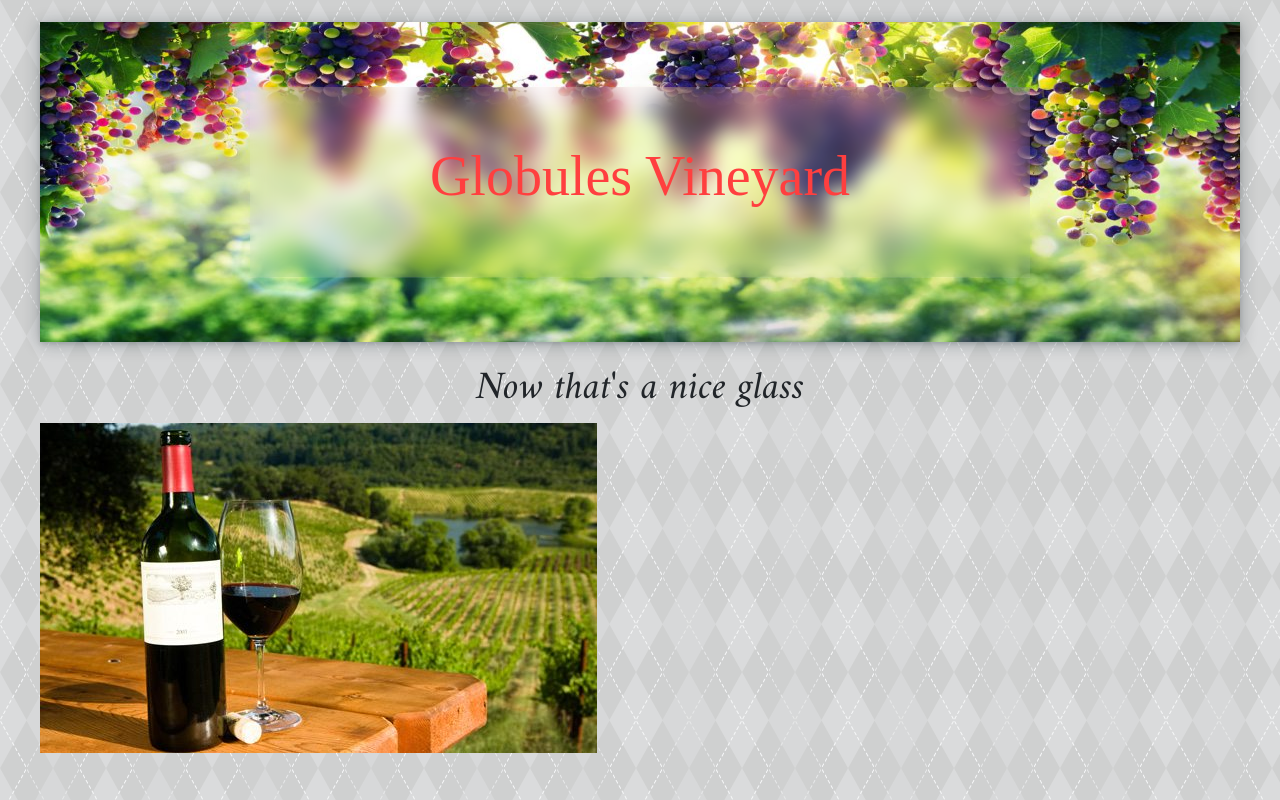
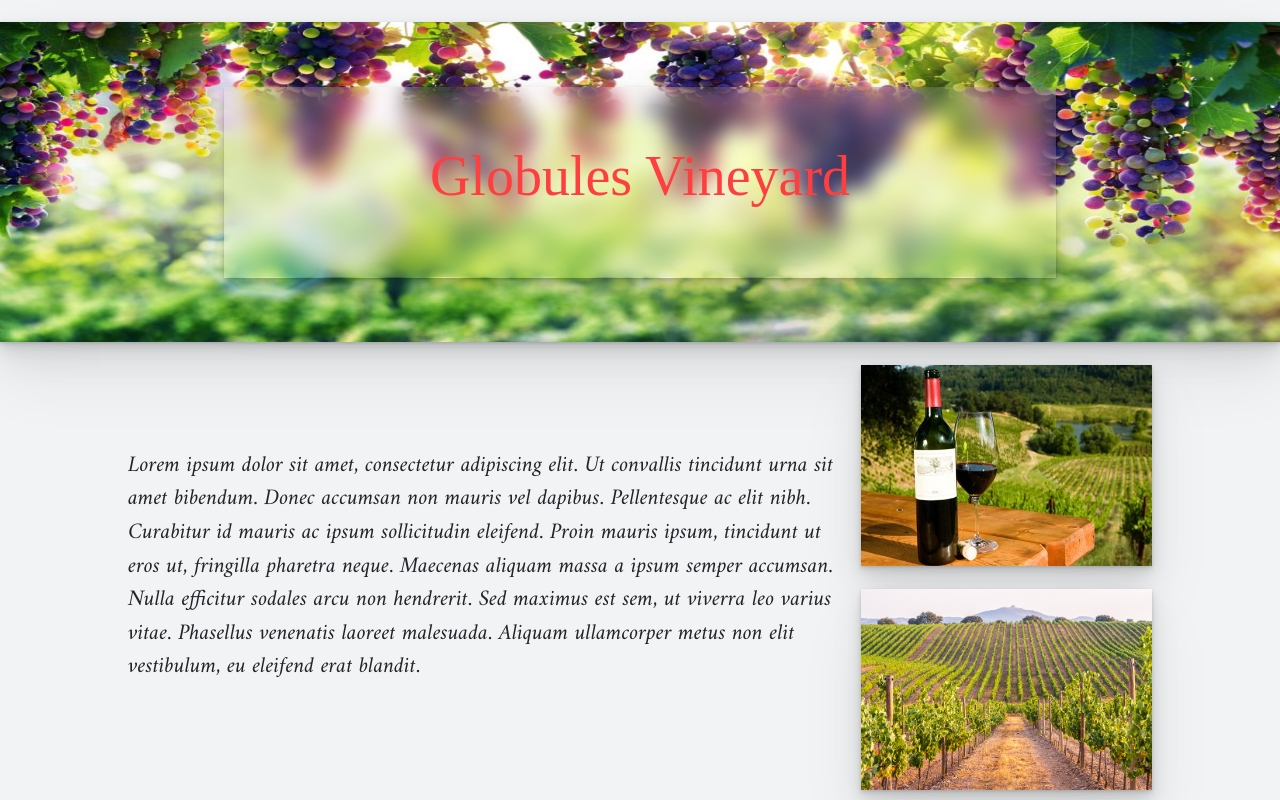
Before and after one commit to Yummy275/design-prac, a React (Create React App) app: page / in a window 1280 px wide. Built offline with nearby package versions, Linux system fonts and the light colour scheme; a web font is replaced by a local one.

Commit message:
intro area done

```diff
--- a/src/App.css
+++ b/src/App.css
@@ -1,6 +1,6 @@
 html,
 body {
     height: 100vh;
-    background-image: url('./images/white-bg.png');
+    background-color: #f2f3f4;
     font-family: 'Amiri', serif;
 }
--- a/src/App.js
+++ b/src/App.js
@@ -7,9 +7,8 @@ import Intro from './components/Intro';
 function App() {
     return (
         <div className="App">
-            <Container style={{ maxWidth: '1200px', padding: '1rem 0 0 0' }}>
+            <Container style={{ maxWidth: '1400px', padding: '1rem 0 0 0' }}>
                 <Header></Header>
-                <h3 className="text-center">Now that's a nice glass</h3>
                 <Intro></Intro>
             </Container>
         </div>
--- a/src/components/Header.js
+++ b/src/components/Header.js
@@ -2,8 +2,8 @@ import React from 'react';
 import styles from './Header.module.css';
 const Header = () => {
     return (
-        <div className={styles.headerCon}>
-            <div className={styles.words}>
+        <div className={`${styles.headerCon} stdBoxShadow`}>
+            <div className={`${styles.words} stdBoxShadow`}>
                 <h1 style={{ color: '#ff3f3f', fontFamily: 'Charm, cursive' }}>
                     Globules Vineyard
                 </h1>
--- a/src/components/Header.module.css
+++ b/src/components/Header.module.css
@@ -6,8 +6,6 @@
     align-items: center;
     background-image: url('../images/vineyard-head.jpg');
     background-size: 100% 100%;
-    box-shadow: rgba(14, 30, 37, 0.12) 0px 2px 4px 0px,
-        rgba(14, 30, 37, 0.32) 0px 2px 16px 0px;
 }
 
 .words {
--- a/src/components/Intro.js
+++ b/src/components/Intro.js
@@ -2,11 +2,36 @@ import React from 'react';
 import styles from './Intro.module.css';
 
 import tableImg from '../images/bottle-table.jpg';
+import vineyardImg from '../images/intro-vineyard.jpg';
 
 const Intro = () => {
     return (
         <div>
-            <img className={styles.table} src={tableImg}></img>
+            <div className={`${styles.tableDiv} d-lg-flex`}>
+                <p>
+                    Lorem ipsum dolor sit amet, consectetur adipiscing elit. Ut
+                    convallis tincidunt urna sit amet bibendum. Donec accumsan
+                    non mauris vel dapibus. Pellentesque ac elit nibh. Curabitur
+                    id mauris ac ipsum sollicitudin eleifend. Proin mauris
+                    ipsum, tincidunt ut eros ut, fringilla pharetra neque.
+                    Maecenas aliquam massa a ipsum semper accumsan. Nulla
+                    efficitur sodales arcu non hendrerit. Sed maximus est sem,
+                    ut viverra leo varius vitae. Phasellus venenatis laoreet
+                    malesuada. Aliquam ullamcorper metus non elit vestibulum, eu
+                    eleifend erat blandit.
+                </p>
+                <div className="d-flex flex-column text-center ml-lg-1">
+                    <img
+                        className={`${styles.tableImg} stdBoxShadow`}
+                        src={tableImg}
+                    ></img>
+                    <img
+                        style={{ marginTop: '1rem' }}
+                        className={`${styles.tableImg} stdBoxShadow`}
+                        src={vineyardImg}
+                    ></img>
+                </div>
+            </div>
         </div>
     );
 };
--- a/src/components/Intro.module.css
+++ b/src/components/Intro.module.css
@@ -0,0 +1,18 @@
+.tableDiv {
+    width: 80%;
+    margin: 0 auto;
+    align-items: center;
+}
+
+.tableImg {
+    height: 9rem;
+    max-width: 600px;
+    width: 14rem;
+    margin: 0 auto;
+}
+
+@media (min-width: 992px) {
+    .tableImg {
+        width: 13rem;
+    }
+}
--- a/src/index.css
+++ b/src/index.css
@@ -1,3 +1,9 @@
+.stdBoxShadow {
+    box-shadow: rgba(0, 0, 0, 0.07) 0px 1px 2px, rgba(0, 0, 0, 0.07) 0px 2px 4px,
+        rgba(0, 0, 0, 0.07) 0px 4px 8px, rgba(0, 0, 0, 0.07) 0px 8px 16px,
+        rgba(0, 0, 0, 0.07) 0px 16px 32px, rgba(0, 0, 0, 0.07) 0px 32px 64px;
+}
+
 @media (min-width: 567px) {
     html {
         font-size: 1.1rem;
```
Also changed, not shown: src/images/intro-vineyard.jpg (added).
